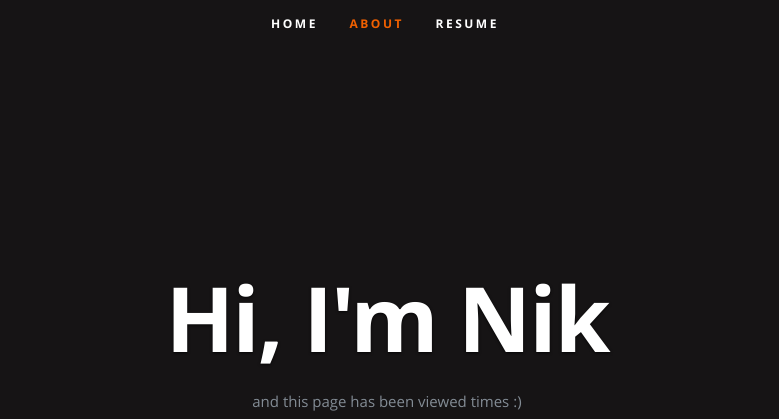
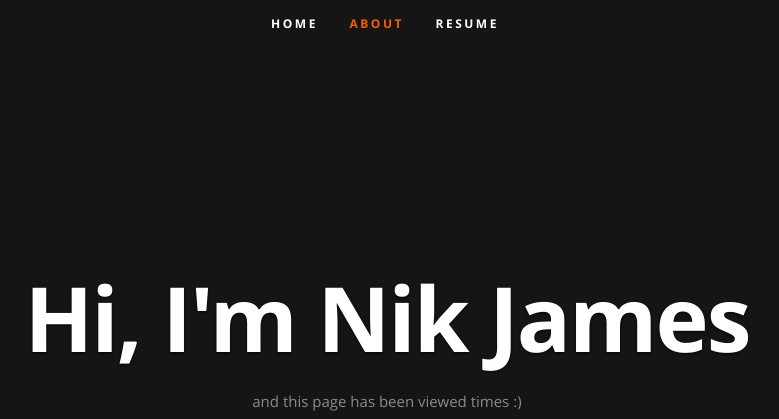
Before and after one commit to nikjames/azure-resume, a plain HTML site: page frontend/index.html in a window 1280 px wide. Shown: the top 419 px of the page, without its empty margins (255-1034 px from the left). Drawn offline with nearby package versions, Linux system fonts and the light colour scheme; no server answers.

Commit message:
Updated html

```diff
--- a/frontend/index.html
+++ b/frontend/index.html
@@ -54,7 +54,7 @@
 
       <div class="row banner">
          <div class="banner-text">
-            <h1 class="responsive-headline">Hi, I'm Nik</h1>
+            <h1 class="responsive-headline">Hi, I'm Nik James</h1>
 
             <p>and this page has been viewed <a id="counter"></a> times :) </p>
             <ul class="social">
```
